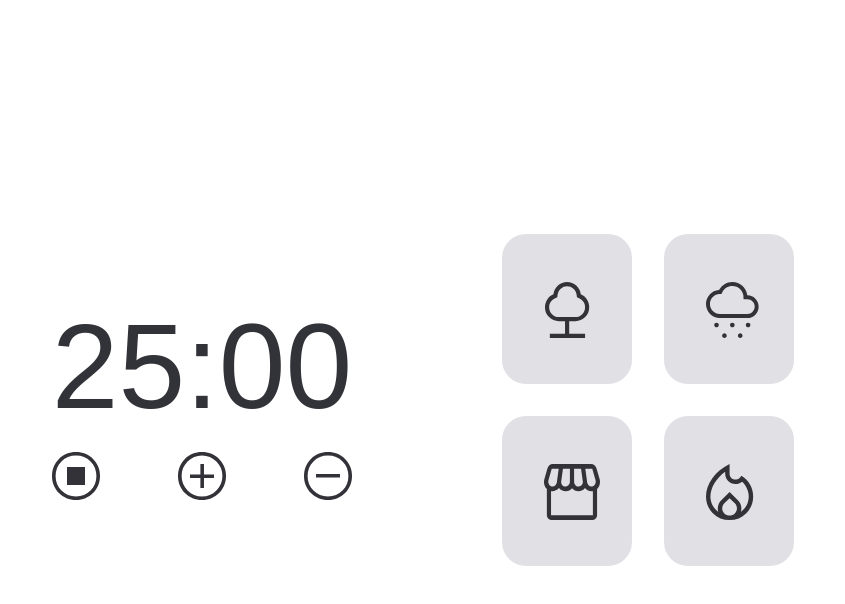
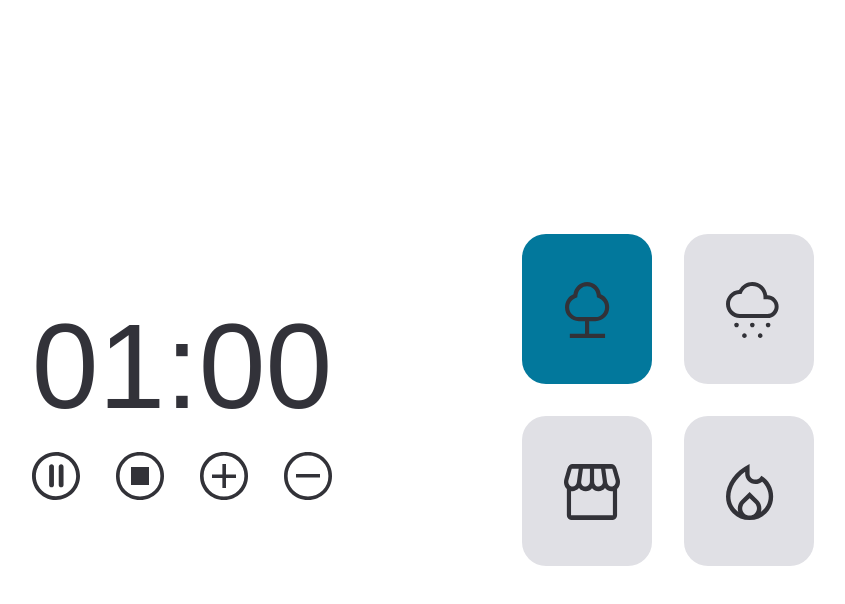
Before and after one commit to CleytonW/focus-timer-02, a plain HTML site: page index.html in a window 1280 px wide. Both pictures are taken after a click on the button 292 px from the left and 477 px from the top of the page. Shown: the whole page, without its empty margins (217-1062 px from the left). Drawn offline with Linux system fonts and the light colour scheme.

Commit message:
adding counter function

```diff
--- a/index.html
+++ b/index.html
@@ -17,7 +17,7 @@
   <main>
     <div class="counter">
       <div class="timer">
-        <span class="minuts">25</span><span>:</span><span class="seconds">00</span>
+        <span class="minutes">02</span><span>:</span><span class="seconds">00</span>
       </div>
 
       <div class="buttons">
@@ -26,6 +26,8 @@
             <path d="M18.18 34.2L34.2 24L18.18 13.8V34.2ZM24 48C20.72 48 17.62 47.37 14.7 46.11C11.78 44.85 9.23 43.13 7.05 40.95C4.87 38.77 3.15 36.22 1.89 33.3C0.63 30.38 0 27.28 0 24C0 20.72 0.63 17.62 1.89 14.7C3.15 11.78 4.87 9.23 7.05 7.05C9.23 4.87 11.78 3.15 14.7 1.89C17.62 0.63 20.72 0 24 0C27.28 0 30.38 0.63 33.3 1.89C36.22 3.15 38.77 4.87 40.95 7.05C43.13 9.23 44.85 11.78 46.11 14.7C47.37 17.62 48 20.72 48 24C48 27.28 47.37 30.38 46.11 33.3C44.85 36.22 43.13 38.77 40.95 40.95C38.77 43.13 36.22 44.85 33.3 46.11C30.38 47.37 27.28 48 24 48ZM24 44.4C29.6 44.4 34.4 42.4 38.4 38.4C42.4 34.4 44.4 29.6 44.4 24C44.4 18.4 42.4 13.6 38.4 9.6C34.4 5.6 29.6 3.6 24 3.6C18.4 3.6 13.6 5.6 9.6 9.6C5.6 13.6 3.6 18.4 3.6 24C3.6 29.6 5.6 34.4 9.6 38.4C13.6 42.4 18.4 44.4 24 44.4Z" fill="#323238"/>
           </svg>
         </button>
+        <button class="pause hide">
+        <img src="./assets/icons/video-pause-button-svgrepo-com.svg" alt="">
         </button>
         <button class="stop">
           <svg width="48" height="48" viewBox="0 0 48 48" fill="none" xmlns="http://www.w3.org/2000/svg">
@@ -52,9 +54,11 @@
     <button class="card">
       <img src="./assets/icons/rain.svg" alt="icone de uma pequena nuvem com gotas de chuva">
     </button>
-    <div class="card">
-      <img src="./assets/icons/coffeeShop.svg" alt="icone de uma loja para representar uma loja de café">
-    </div>
+    <button>
+      <div class="card">
+        <img src="./assets/icons/coffeeShop.svg" alt="icone de uma loja para representar uma loja de café">
+      </div>
+    </button>
     <button class="card">
      <img src="./assets/icons/firePlace.svg" alt="icone de chamas que representa uma lareira">
     </button>
--- a/js/main.js
+++ b/js/main.js
@@ -1,17 +1,67 @@
 const buttonPlay = document.querySelector('.play');
-const buttonStop = document.querySelector('.stop')
-const buttonAddMinutes = document.querySelector('.increase')
-const buttonRemoveMinutes = document.querySelector('.decrease')
+const buttonPause = document.querySelector('.pause')
+const buttonStop = document.querySelector('.stop');
+const buttonAddMinutes = document.querySelector('.increase');
+const buttonRemoveMinutes = document.querySelector('.decrease');
+const musicActivator = document.querySelectorAll('.card');
+const minutesDisplay = document.querySelector('.minutes');
+const secondsDisplay = document.querySelector('.seconds');
+
+function resetControls() {
+  buttonPlay.classList.remove('hide');
+  buttonPause.classList.add('hide');
+}
+
+function countdown () {
+  setTimeout(() => {
+    let seconds = Number(secondsDisplay.textContent);
+    let minutes = Number(minutesDisplay.textContent);
+
+    secondsDisplay.textContent = "00";
+
+    if (minutes <= 0) {
+      resetControls()
+      return
+    }
+
+    if (seconds <= 0) {
+      seconds = 2;
+
+      minutesDisplay.textContent = String(minutes - 1).padStart(2, "0");
+    };
+
+    secondsDisplay.textContent = String(seconds - 1).padStart(2, "0");
+
+    countdown()
+  }, 1000);
+};
 
 
 buttonPlay.addEventListener('click', () => {
-  buttonPlay.classList.add('hide')
+  buttonPlay.classList.add('hide');
+  buttonPause.classList.remove('hide');
+  document.querySelector('.card').classList.add('active');
+
+  countdown()
+})
+
+buttonPause.addEventListener('click', () => {
+  resetControls();
 })
 
 buttonStop.addEventListener('click', () => {
-  buttonPlay.classList.remove('hide')
+  resetControls()
+  document.querySelector('.card').classList.remove('active');
 })
 
 buttonAddMinutes.addEventListener('click', () => {
-  buttonAddMinutes.classList.add
+  buttonAddMinutes.classList.add;
 })
+
+musicActivator.forEach((element) => {
+  element.addEventListener ('click', () => {
+    const select = document.querySelector('.active');
+    select.classList.remove('active');
+    element.classList.add('active');
+  })
+});
--- a/style.css
+++ b/style.css
@@ -10,6 +10,7 @@
   --primary-color: hsl(240, 6%, 21%);
   --bg-sound: hsl(240, 9%, 89%);
   --bg-sound-select: hsl(194, 97%, 31%);
+
 }
 
 body {
@@ -32,9 +33,13 @@ main {
 
 .counter {
   max-width: 32.1rem;
-  margin-right: 15rem;
+  margin-right: 19rem;
 
   font-size: 12rem;
+}
+
+.pause {
+  width: 4.8rem;
 }
 
 .buttons {
@@ -72,9 +77,8 @@ button {
   cursor: pointer;
 }
 
-.card:hover {
+.active {
   background-color:var(--bg-sound-select);
-  transition: .8s;
 }
 
 .hide {
```
Also changed, not shown: assets/icons/video-pause-button-svgrepo-com.svg (added).
